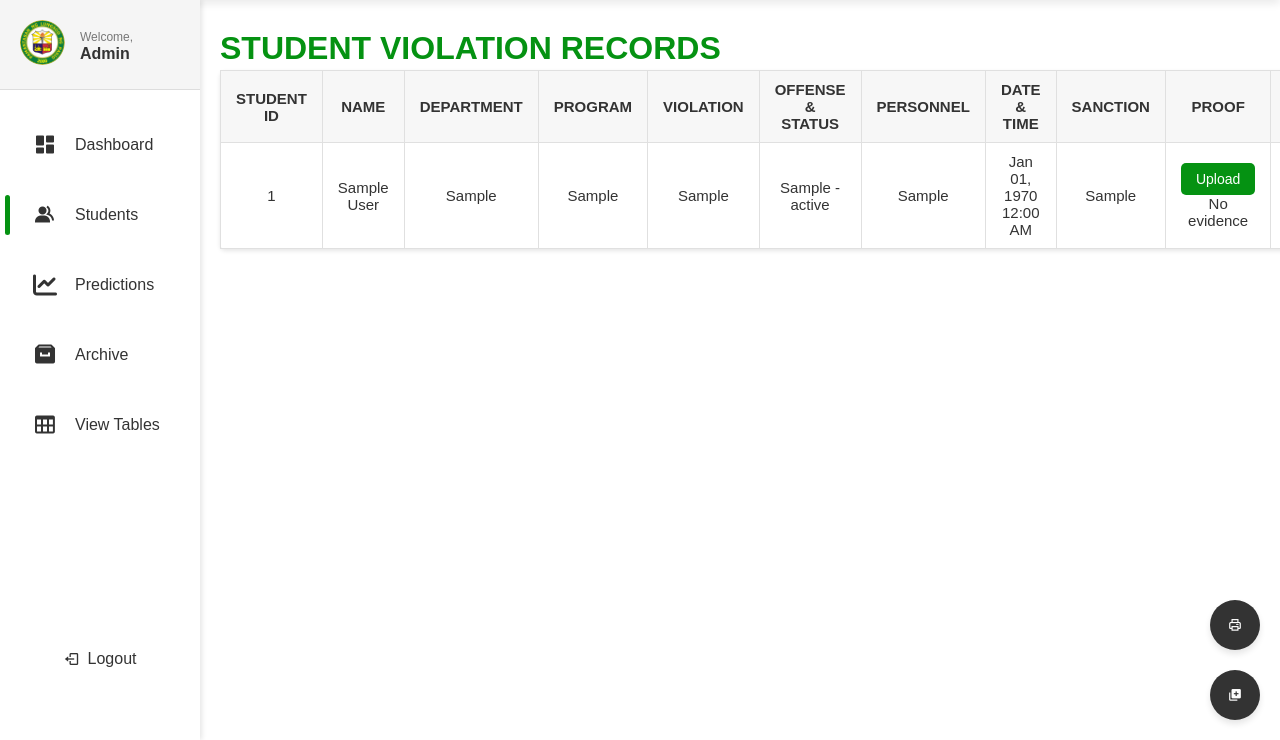
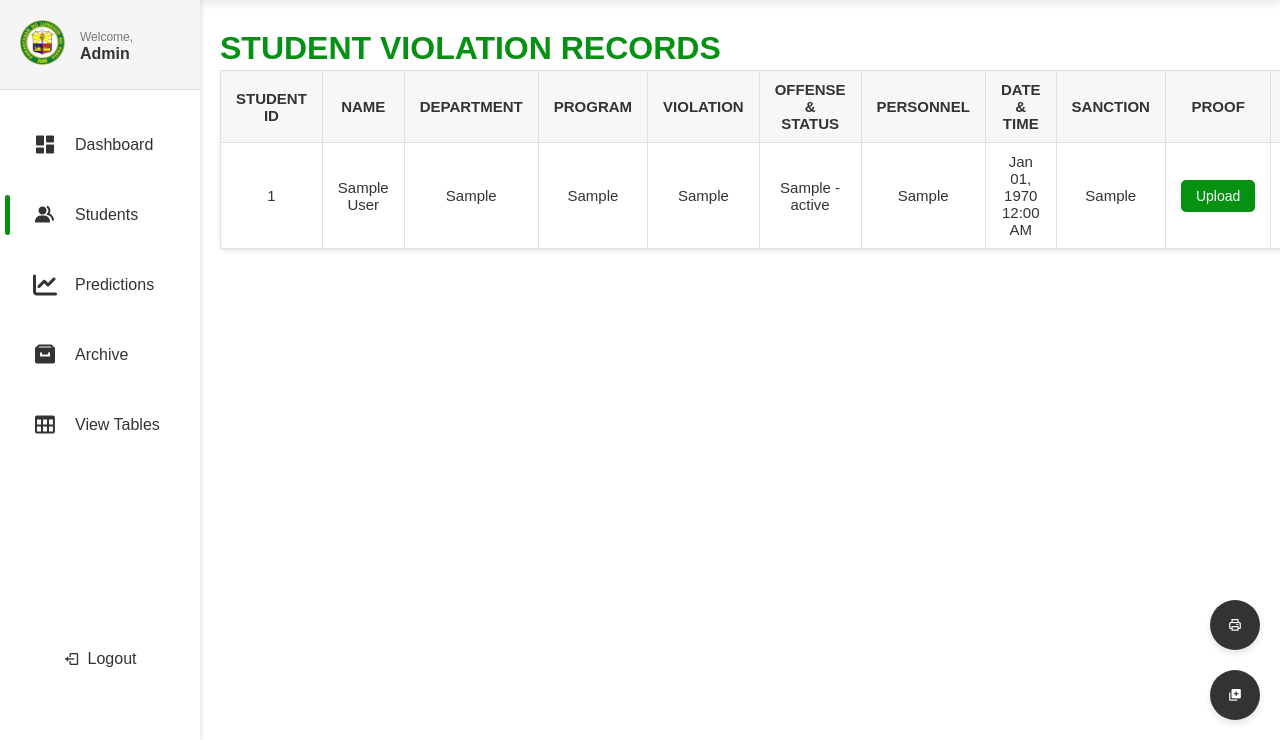
Before and after one commit to jopsjops/vmsplp-php, a PHP site: page /students_page.php in a window 1280 px wide; the page is wider, and only the part inside the window is pictured. Shown: the part 60-800 px from the top of that part. Run offline with PHP 8.4, Linux system fonts and the light colour scheme; tables that the repository leaves empty or names only in its code hold one stand-in row (values such as "Sample post"); some libraries are stand-ins or nearby versions.

Commit message:
tinanggal ko lang yung span sa may upload

```diff
--- a/students_page.php
+++ b/students_page.php
@@ -703,7 +703,7 @@
                                                 <input type="file" name="evidence" accept="image/*" style="display:none;" onchange="this.form.submit()">
                                                 <button type="button" onclick="this.previousElementSibling.click();">Upload</button>
                                             </form>
-                                            <span>No evidence</span>
+
                                         <?php endif; ?>
                                     </td>
 
```
